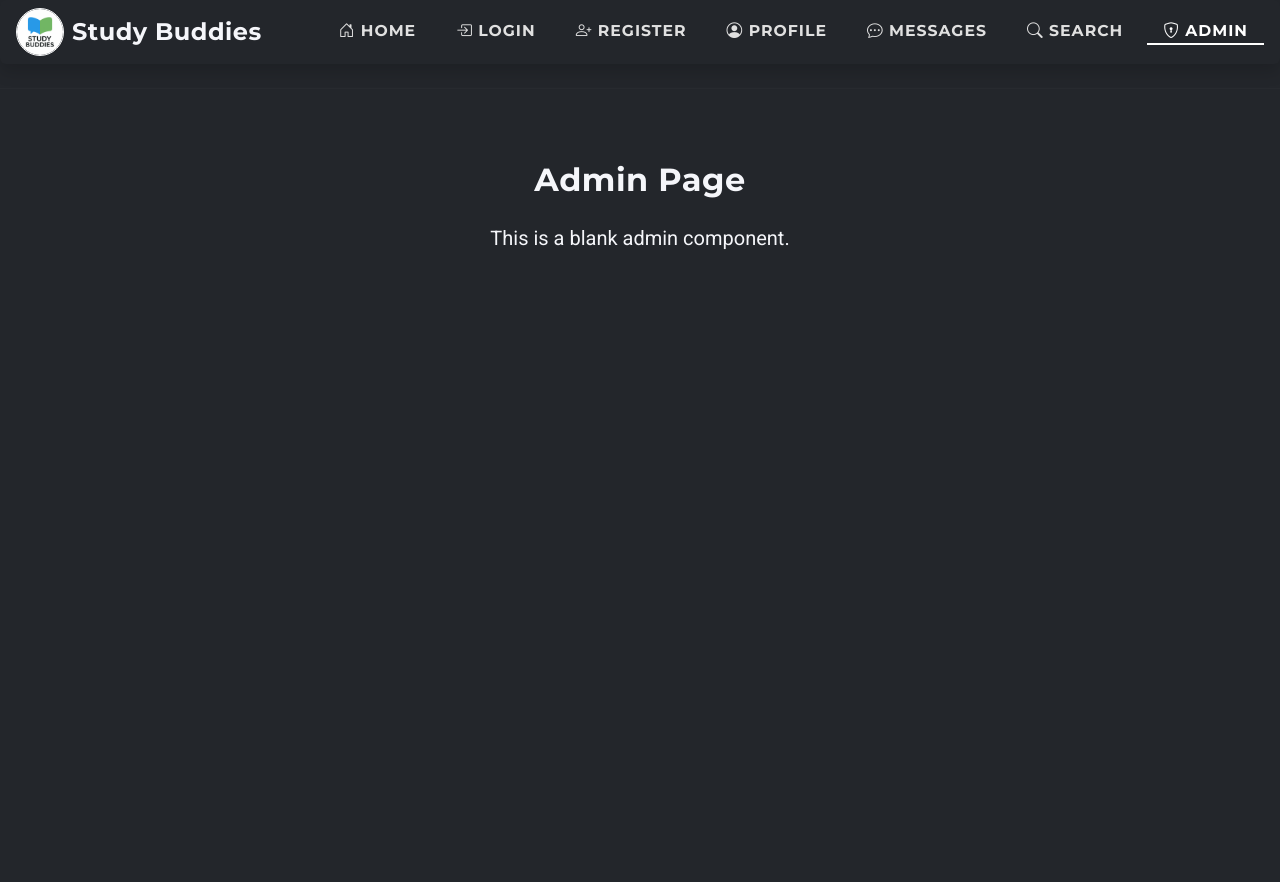
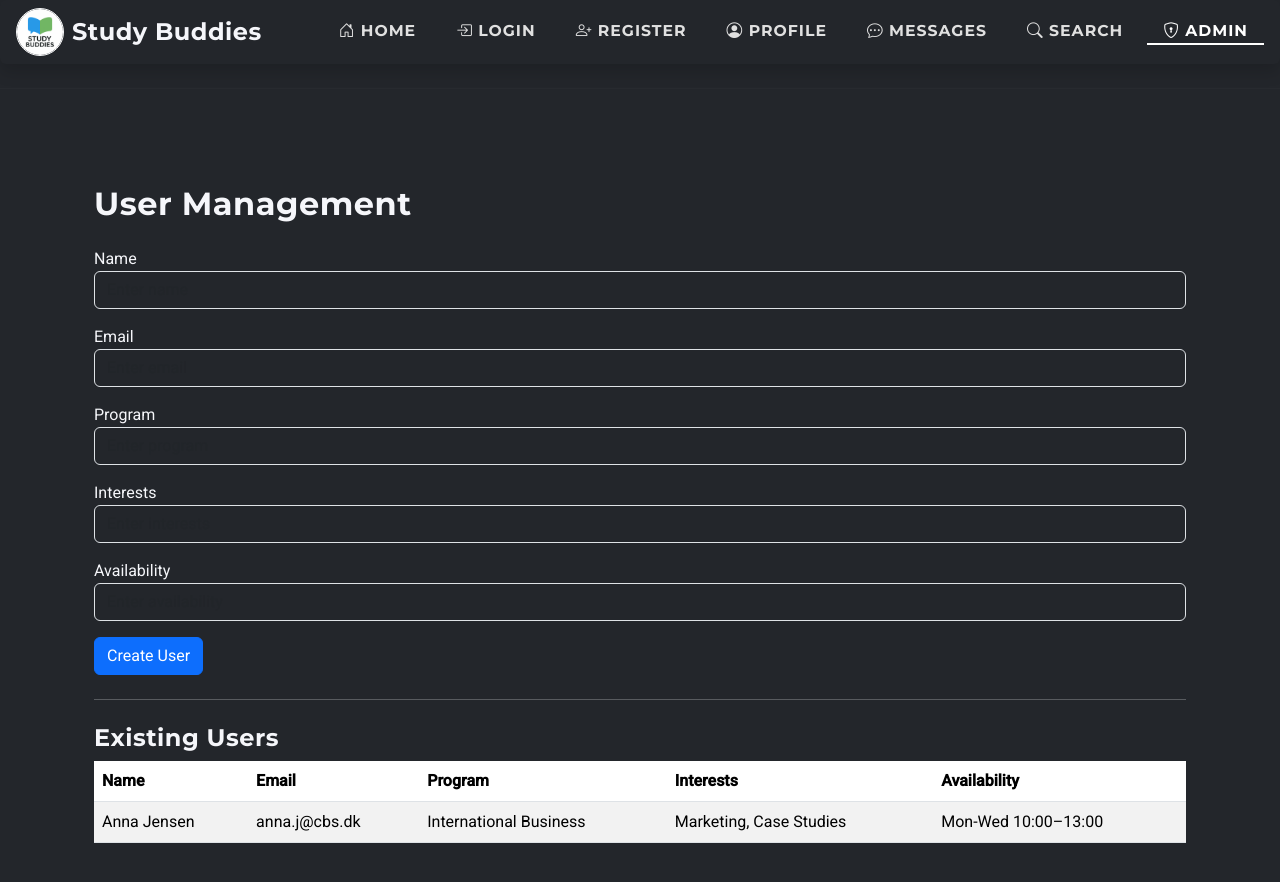
Before and after one commit to ltku2144/BuddyMatch, an Angular app in the folder frontend/: page /admin in a window 1280 px wide. Shown: the top 882 px of the page. Before the commit the page ends 800 px from the top, so only its background shows below. Built offline with nearby package versions, Linux system fonts and the light colour scheme.

Commit message:
Added layout for admin page

```diff
--- a/frontend/src/app/admin.component.ts
+++ b/frontend/src/app/admin.component.ts
@@ -7,12 +7,63 @@ import { CommonModule } from '@angular/common';
   imports: [CommonModule],
   template: `
     <section class="container py-5">
-      <div class="card border-0">
-        <div class="card-body p-4 text-center">
-          <h2 class="mb-4 fw-bold">Admin Page</h2>
-          <p class="lead mb-0">This is a blank admin component.</p>
-        </div>
-      </div>
+    <div class="container mt-5">
+  <h2>User Management</h2>
+
+  <form class="mt-4">
+    <div class="mb-3">
+      <label for="name">Name</label>
+      <input id="name" class="form-control" type="text" placeholder="Enter name" />
+    </div>
+
+    <div class="mb-3">
+      <label for="email">Email</label>
+      <input id="email" class="form-control" type="email" placeholder="Enter email" />
+    </div>
+
+    <div class="mb-3">
+      <label for="program">Program</label>
+      <input id="program" class="form-control" type="text" placeholder="Enter program" />
+    </div>
+
+    <div class="mb-3">
+      <label for="interests">Interests</label>
+      <input id="interests" class="form-control" type="text" placeholder="Enter interests" />
+    </div>
+
+    <div class="mb-3">
+      <label for="availability">Availability</label>
+      <input id="availability" class="form-control" type="text" placeholder="Enter availability" />
+    </div>
+
+    <button class="btn btn-primary" type="submit">Create User</button>
+  </form>
+
+  <hr class="my-4" />
+
+  <h4>Existing Users</h4>
+  <table class="table table-striped">
+    <thead>
+      <tr>
+        <th>Name</th>
+        <th>Email</th>
+        <th>Program</th>
+        <th>Interests</th>
+        <th>Availability</th>
+      </tr>
+    </thead>
+    <tbody>
+      <!-- Sample row -->
+      <tr>
+        <td>Anna Jensen</td>
+        <td>anna.j&#64;cbs.dk</td>
+        <td>International Business</td>
+        <td>Marketing, Case Studies</td>
+        <td>Mon-Wed 10:00–13:00</td>
+      </tr>
+    </tbody>
+  </table>
+</div>
     </section>
   `
 })
```
Also changed, not shown: frontend/src/app/app/admin.module.ts (deleted, +0 -12 lines), 1 other file (tests, documents, lock files or other folders).
